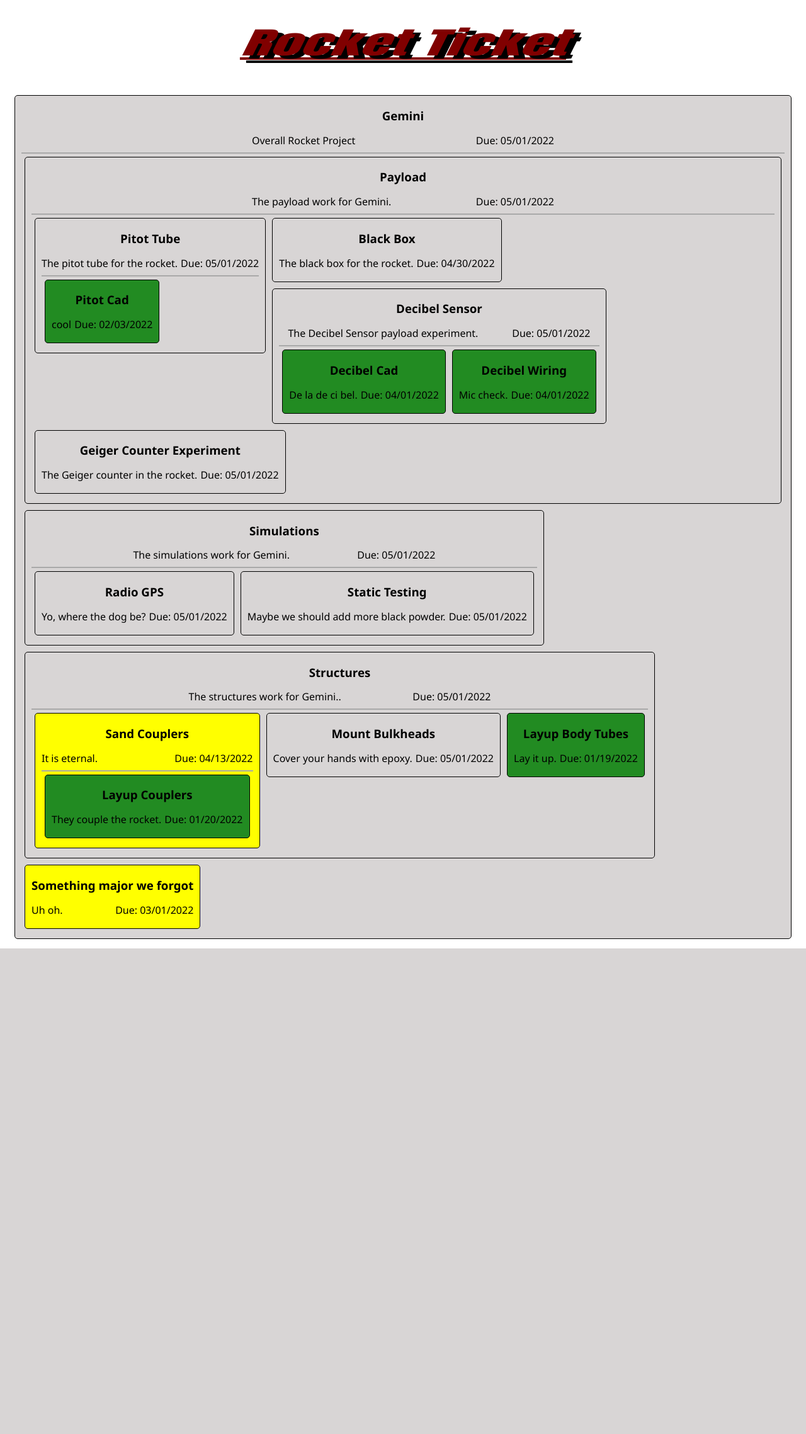
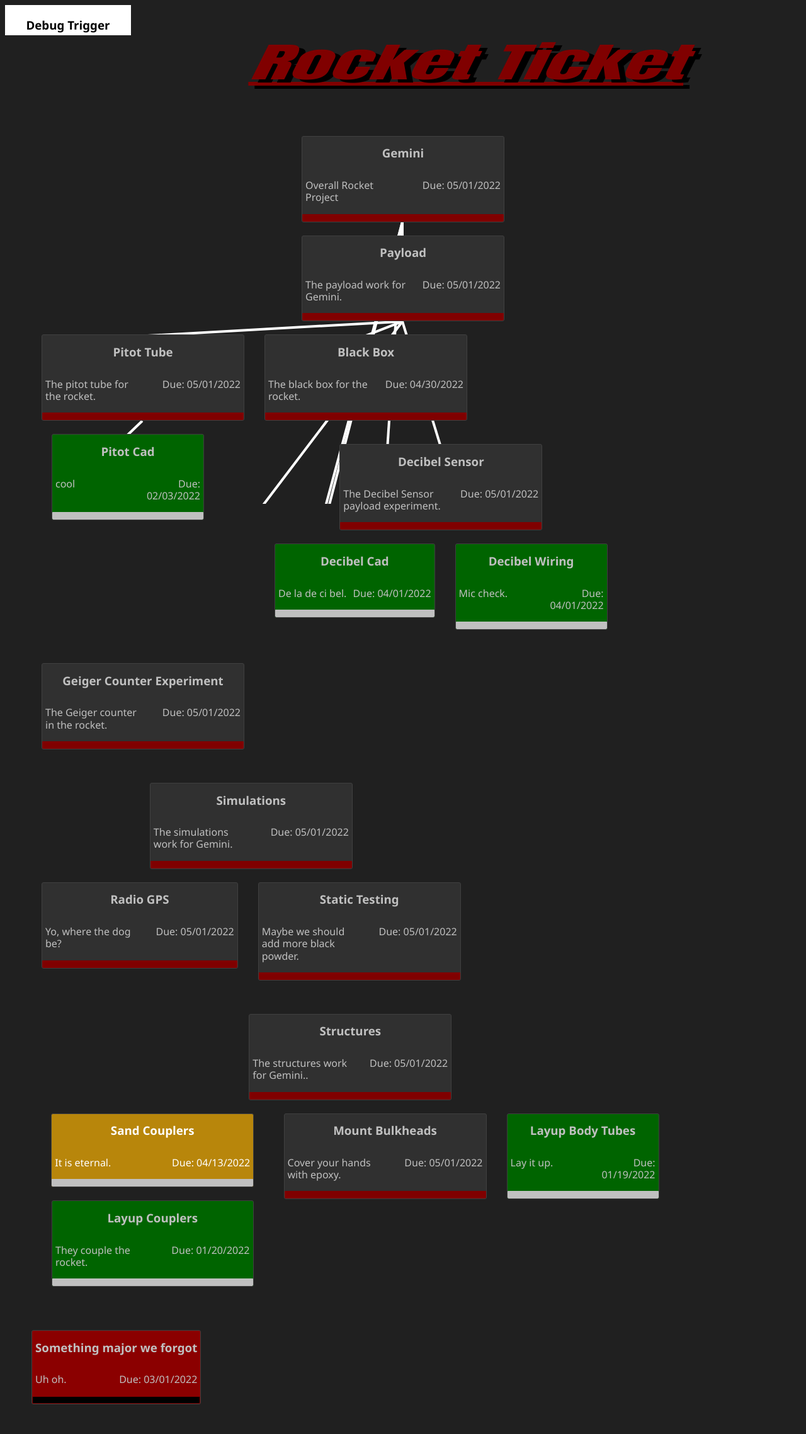
Before and after one commit to msstateACosby/rocketSite, a Django app: page / in a window 1280 px wide; the page is wider, and only the part inside the window is pictured. Shown: that part at 63% size. Before the commit the page ends 1506 px from the top of that part, so only its background shows below. Run offline with Django 3.2, Linux system fonts and the light colour scheme; data comes from the database, SQL or seed files in the repository; both versions use the stored data as it was after the commit; parts of the project's set-up code (start-up, migrations or seed data) failed here and were passed over.

Commit message:
styling changes

```diff
--- a/rocketTicket/models.py
+++ b/rocketTicket/models.py
@@ -60,22 +60,24 @@ class Ticket(models.Model):
         returnText = "neutral"
         if (datetime.now().date() > self.dueDate):
             returnText="bad"
-        if (datetime.now().date() + timedelta(weeks=2) > self.dueDate):
+        elif (datetime.now().date() + timedelta(weeks=2) > self.dueDate):
             returnText="mediocre"
         if (self.isComplete):
             returnText = "good"
         return returnText
 
-    def addNodeToTree(self):
+    def addNodeToTree(self, connectionList: list):
         nodeDict = {
             "title" : self.name,
             "shortDescription": self.shortDescription,
             "dueDate": self.dueDate.strftime("%m/%d/%Y"),
             "warningState" : self.getWarningState(),
+            "slug" : self.urlName,
             "children": []
         }
         for child in self.children.all():
-            nodeDict["children"].append(child.addNodeToTree())
+            nodeDict["children"].append(child.addNodeToTree(connectionList))
+            connectionList.append((self.urlName, child.urlName))
         return nodeDict
 
 
--- a/rocketTicket/static/rocketTicket/style.css
+++ b/rocketTicket/static/rocketTicket/style.css
@@ -3,6 +3,11 @@ body
 {
     font-family:'Segoe UI', Tahoma, Geneva, Verdana, sans-serif;
     text-align: center;
+    background-color: #202020;
+    color: silver;
+    -webkit-box-sizing: border-box; /* Safari/Chrome, other WebKit */
+    -moz-box-sizing: border-box;    /* Firefox, other Gecko */
+    box-sizing: border-box;         /* Opera/IE 8+ */
 }
 .tree
 {
@@ -17,14 +22,18 @@ body
 }
 .subtree
 {
-    background-color: rgb(216, 213, 213);
+
     border-radius: 5px;
     border-width: 1px;
     padding: 10px;
-    border-color: black;
-    border-style: solid;
+    border-color: transparent;
+
     margin: 5px;
     float: left;
+    border-style: dashed;
+
+
+
 }
 .subtree-title
 {
@@ -32,22 +41,34 @@ body
     line-height: 5px;
     margin:auto;
     max-width: 30em;
+    border-width: 1px;
+    border-color: #404040;
+    border-radius: 3px;
+    border-style: solid;
+    margin-bottom: 5px;
+    background-color: #303030;
+    max-width: 20em;
+    min-width: 15em;
+    padding: 0px;
+
+
 }
 
 .tree-container
 {
     border-width: 0px;
     border-top: 2px;
-    border-style: solid;
+
     border-color: darkgray;
     background-color: white;
     clear:both;
+    z-index: -2;
 
 }
 #titleText
 {
 
-
+    display: inline-block;
     -webkit-transform:scale(2,1); /* Safari and Chrome */
     -moz-transform:scale(2,1); /* Firefox */
     -ms-transform:scale(2,1); /* IE 9 */
@@ -60,19 +81,70 @@ body
 
     font-family: Impact, Haettenschweiler, 'Arial Narrow Bold', sans-serif;
     font-weight: bold;
-    font-size: 3rem;
+    font-size: 2rem;
+
 
 
 }
 .good
 {
-    background-color: forestgreen;
+    background-color: darkgreen;
+}
+.good .clear
+{
+    background-color: silver;
+    border-color: silver;
 }
 .mediocre
 {
-    background-color: yellow;
+    background-color: darkgoldenrod;
+    color: white;
+}
+.mediocre .clear
+{
+    background-color: silver;
+    border-color: silver;
 }
 .bad
 {
-    background-color: red;
+    background-color: darkred;
 }
+.bad .clear
+{
+    background-color: black;
+}
+span.clear
+{
+    clear: both;
+    display: block;
+    background-color: maroon;
+    width: 100% - 2px;
+    height: 10px;
+    border-color: maroon;
+    border-width: 1px;
+    border-style: solid;
+    border-bottom-left-radius: 2px;
+    border-bottom-right-radius: 2px;
+
+}
+#svg{
+    position: absolute;
+    top: 0;
+    left: 0;
+    width: 100%;
+    height: 100%;
+    z-index: -1;
+  }
+
+  .line{
+    stroke-width:4px;
+    stroke: white
+  }
+.debug-subtree
+{
+    border-color:white;
+}
+.debug-hidesvg
+{
+    stroke:transparent;
+}
--- a/rocketTicket/templates/rocketTicket/index.html
+++ b/rocketTicket/templates/rocketTicket/index.html
@@ -1,6 +1,9 @@
 <!DOCTYPE html>
 <html>
 <head>
+    <!-- Required meta tags -->
+    <meta charset="utf-8">
+    <meta name="viewport" content="width=device-width, initial-scale=1">
     <title> {{title}}</title>
     {% load static %}
 
@@ -8,43 +11,69 @@
     <link rel="icon" type="image/x-icon" href="{% static 'rocketTicket/rocketIco.png' %}">
 </head>
 <body>
-    <h1 id="titleText">
-        Rocket Ticket
-    </h1>
+    <div id = "triggerDebug" style = "width: 200px; height: 3em; background-color: white; color: black; float: left">
+        <h3> Debug Trigger <h3>
+    </div>
+    <div id='titleText'>
+        <h1>
+            Rocket Ticket
+        </h1>
+    </div>
     <div class=tree>
-    {% include "rocketTicket/node.html" with children=Tickets%}
+        {% include "rocketTicket/node.html" with children=Tickets%}
+        </div>
+    <div id="svgcontainer">
+        <svg id="svg">
+            {% for connection in ConnectionList %}
+            <line class = "line" id= "line{{ forloop.counter0 }}"/>
+
+            {% endfor %}
+        </svg>
     </div>
 
 
 </body>
 </html>
-<!--
-{{Tickets|json_script:'ticketData'}}
+
+{{ConnectionList|json_script:'ConnectionList'}}
 <script src="https://ajax.googleapis.com/ajax/libs/jquery/3.6.0/jquery.min.js"></script>
 <script>
-    var data = JSON.parse(document.getElementById('ticketData').textContent);
-    console.log(data);
-    for (const child of data)
-    {
-        addNodeToHtml("root", child)
-    }
+    var connectionList = JSON.parse(document.getElementById('ConnectionList').textContent);
+    console.log(connectionList);
+    var i = 0;
+    refreshLines();
 
-    function addNodeToHtml (parentTitle, element)
-    {
+    function refreshLines(){
+        var svg = $('#svg')
+        $('#svgcontainer').remove(svg);
+        for (connection of connectionList)
+        {
+            let line = $('#line' + i);
+            //$('#svg').remove(line);
+            let div1 = $('#' + connection[0]);
+            let div2 = $('#' + connection[1]);
 
-        let newDiv = "<div class=subtree> <div class=subtree-title> <h3>" + element.title + " </h3>" +
-             "<p> "+ element.shortDescription+"</p></div>" +
-            "<div class=tree-container id="+ element.title+"></div></div>";
-        $("#"+parentTitle).append(newDiv);
-        console.log(element)
-        for (const child of element.children)
-        {
-            addNodeToHtml(element.title, child);
+
+            let x1 = div1.offset().left + (div1.width()/2);
+            let y1 = div1.offset().top + (div1.height())+2;
+            let x2 = div2.offset().left + (div2.width()/2);
+            let y2 = div2.offset().top + 2;
+            //$("#svg").append('<line class = "line" id= "line' + i + '"/>').attr('x1',x1).attr('y1',y1).attr('x2',x2).attr('y2',y2);
+            line.attr('x1',x1).attr('y1',y1).attr('x2',x2).attr('y2',y2);
+            i++;
         }
+
+        //$('#svgcontainer').append(svg);
+
 
 
     }
+    $('#triggerDebug').click(function ()
+    {
+        $('.subtree').toggleClass("debug-subtree");
+        $('.line').toggleClass("debug-hidesvg");
 
+    });
+    window.addEventListener('resize', refreshLines);
 
 </script>
--->
--- a/rocketTicket/templates/rocketTicket/node.html
+++ b/rocketTicket/templates/rocketTicket/node.html
@@ -1,9 +1,11 @@
 {% for child in children %}
-    <div class="subtree {{child.warningState}}">
-        <div class=subtree-title>
-        <h3> {{ child.title }} </h1>
-            <p style="float:left; padding-right:5px"> {{ child.shortDescription}}</p> <p style="float:right;"> Due: {{child.dueDate}}</p>
+    <div class="subtree ">
+        <div class="subtree-title {{child.warningState}}" id="{{child.slug}}">
+        <h3 style="padding: 5px;"> {{ child.title }} </h1>
+        <p style="float:left; padding-left: 5px; padding-right:5px; max-width: 50%; line-height: 1.2em; text-align: left"> {{ child.shortDescription}}</p>
+        <p style="float:right; padding-left: 5px; padding-right:5px; max-width: 50%; line-height: 1.2em; text-align: right"> Due: {{child.dueDate}}</p>
 
+        <span class="clear" ></span>
         </div>
 
         {% if child.children|length %}
--- a/rocketTicket/views.py
+++ b/rocketTicket/views.py
@@ -11,11 +11,12 @@ from .models import Ticket
 
 def index(request):
     tickets=[]
+    connectionList = []
     for ticket in Ticket.objects.filter(parentTicket=None):
-        tickets.append(ticket.addNodeToTree())
+        tickets.append(ticket.addNodeToTree(connectionList))
 
 
 
-    context = {'title': "RocketTicket",'Tickets' : tickets}
+    context = {'title': "RocketTicket",'Tickets' : tickets, 'ConnectionList' : connectionList}
     parentTickets = Ticket.objects.filter(parentTicket=None)
     return render(request, 'rocketTicket/index.html', context)
```
Also changed, not shown: db.sqlite3.
